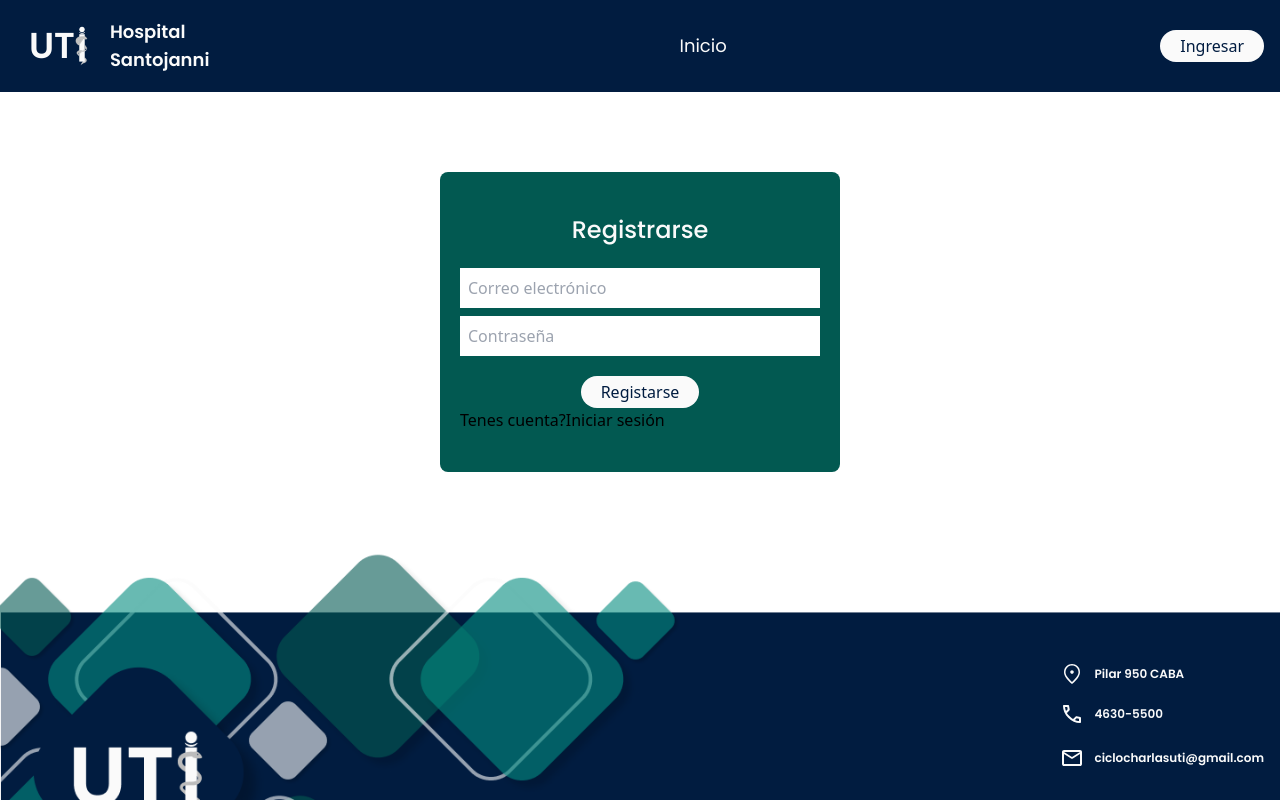
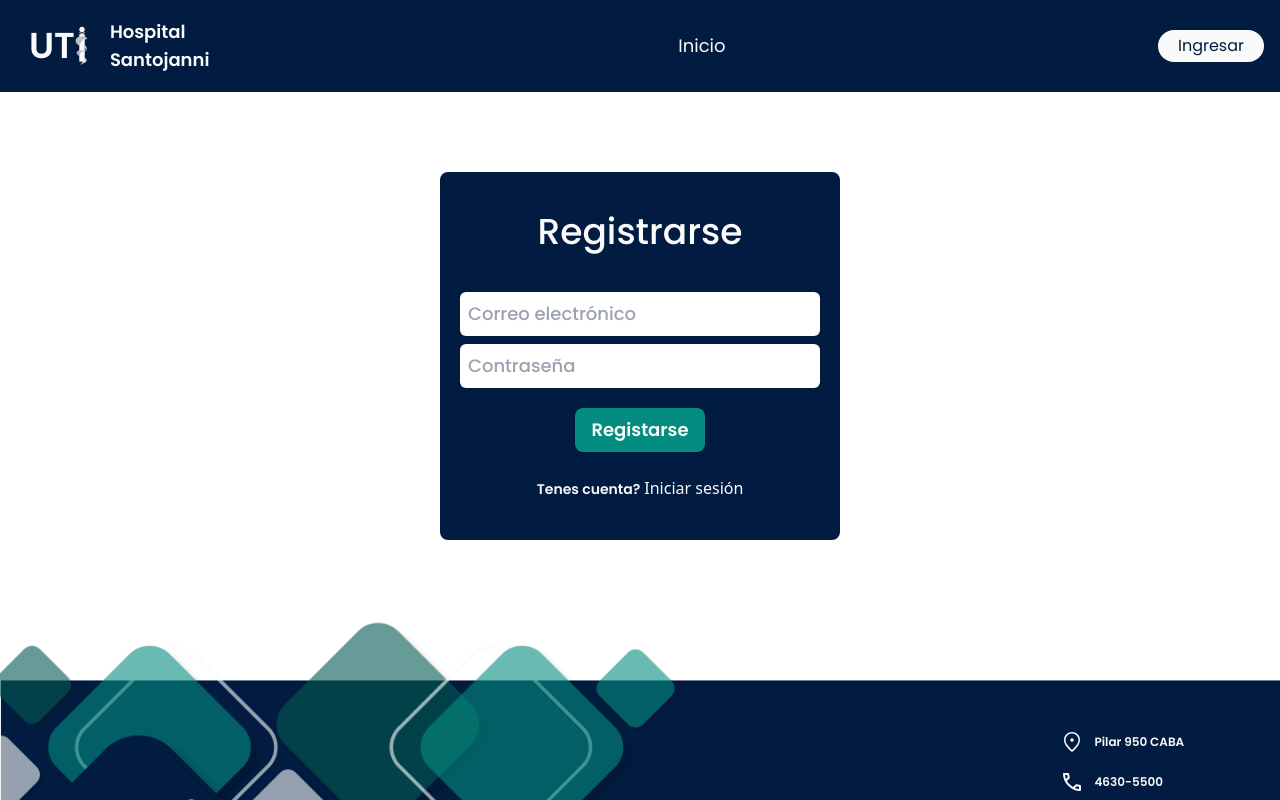
Before and after one commit to jnardi86/santojanniUTI, a React (Vite) app: page /login in a window 1280 px wide. Both pictures are taken after a click on the button "Crear cuenta". Shown: the top 800 px of the page. Built offline with nearby package versions, Linux system fonts and the light colour scheme; no server answers.

Commit message:
Add new styles to signin/singup

```diff
--- a/src/components/customComponents/CustomButton.jsx
+++ b/src/components/customComponents/CustomButton.jsx
@@ -2,11 +2,11 @@ import React from 'react'
 
 const CustomButton = ({ type, onClick, label, style  }) => {
 
-    const customStyle = `py-1 px-5 bg-White text-Blue rounded-l-full rounded-r-full hover:bg-Green text-white font-semibold rounded-md ${style}`
+    const customStyle = `py-1 px-5 bg-White font-poppins text-Blue rounded-l-full rounded-r-full hover:bg-Green font-semibold rounded-md`
 
     return (
         <button
-            className={customStyle}
+            className={`${style ? style : customStyle }`}
             onClick={onClick}
             type={type}
         >
--- a/src/pages/login/components/SigninForm.jsx
+++ b/src/pages/login/components/SigninForm.jsx
@@ -39,7 +39,7 @@ const SigninForm = () => {
                 <input
                     type="email"
                     name="email"
-                    className='w-full border-none px-2 py-2 mb-2'
+                    className='w-full font-poppins font-medium text-lg text-DarkGreen border-none rounded-md px-2 py-2 mb-2'
                     placeholder="Correo electrónico"
                     required />
             </div>
@@ -47,15 +47,20 @@ const SigninForm = () => {
                 <input
                     type="password"
                     name="password"
-                    className='w-full border-none px-2 py-2 mb-5'
+                    className='w-full font-poppins font-medium text-lg text-DarkGreen border-none rounded-md px-2 py-2 mb-5'
                     placeholder="Contraseña"
-                    required />
+                    required
+                />
             </div>
-            <div className="w-full  flex justify-center">
+            <div className="w-full flex justify-center">
                 <CustomButton
                     type={"submit"}
-                    label={"Iniciar Sesión"}>
-                </CustomButton></div>
+                    label={"Iniciar Sesión"}
+                    style={"bg-Blue py-2 px-4 text-White font-poppins font-semiBold text-lg rounded-lg hover:bg-White hover:text-DarkGreen focus:outline-none focus:shadow-outline"}
+                    // bg-blue-500 hover:bg-blue-700 text-white font-bold py-2 px-4 rounded focus:outline-none focus:shadow-outline
+                >
+                </CustomButton>
+            </div>
         </form >
     )
 }
--- a/src/pages/login/components/SignupForm.jsx
+++ b/src/pages/login/components/SignupForm.jsx
@@ -54,7 +54,7 @@ const SignupForm = ({ setShowLogin }) => {
         <input
           type="email"
           name="email"
-          className='w-full border-none px-2 py-2 mb-2'
+          className='w-full font-poppins font-medium text-lg text-DarkGreen border-none rounded-md px-2 py-2 mb-2'
           placeholder="Correo electrónico"
           required />
       </div>
@@ -62,14 +62,16 @@ const SignupForm = ({ setShowLogin }) => {
         <input
           type="password"
           name="password"
-          className='w-full border-none px-2 py-2 mb-5'
+          className='w-full font-poppins font-medium text-lg text-DarkGreen border-none rounded-md px-2 py-2 mb-5'
           placeholder="Contraseña"
           required />
       </div>
-      <div className="w-full  flex justify-center">
+      <div className="w-full flex justify-center">
         <CustomButton
           type={"submit"}
-          label={"Registarse"}>
+          label={"Registarse"}
+          style={"bg-Green py-2 px-4 text-White font-poppins font-semiBold text-lg rounded-lg hover:bg-White hover:text-DarkGreen focus:outline-none focus:shadow-outline"}
+        >
         </CustomButton>
       </div>
 
--- a/src/pages/login/view/LoginView.jsx
+++ b/src/pages/login/view/LoginView.jsx
@@ -14,13 +14,10 @@ const LoginView = () => {
 
   return (
     <div
-      className="bg-DarkGreen rounded-lg
-    w-[95%]
-    flex justify-center
-    laptop1:w-[50%] max-w-[400px] mx-auto py-10 my-20">
+      className={`rounded-lg w-[95%] flex justify-center laptop1:w-[50%] max-w-[400px] mx-auto py-10 my-20 ${showLogin ? 'bg-DarkGreen' : 'bg-Blue'}`}>
       <div className="w-full px-5">
         <h2
-          className="pb-5 text-White text-center font-poppins font-medium text-[24px]" >{showLogin ? 'Iniciar sesión' : 'Registrarse'}</h2>
+          className="pb-5 mb-5 font-poppins font-medium text-White text-center text-2xl laptop1:text-4xl" >{showLogin ? 'Iniciar sesión' : 'Registrarse'}</h2>
         {
           showLogin ? (
             <SigninForm />
@@ -30,31 +27,26 @@ const LoginView = () => {
             />
           )
         }
-          {showLogin ? (
-            <React.Fragment>
-              <div className="mb-2 flex justify-center text-White">
-                <p className="pe-2">Aún no tenes una cuenta?</p>
-                <button onClick={toggleForm}>Crear cuenta</button>
-              </div>
-              <div className="flex justify-center text-White">
-                <p className="pe-2">Olvidaste tu contraseña?</p>
-                <Link to={'/resetPassword'}>Restablecer contraseña</Link></div>
-
-            </React.Fragment>
-          ) : (
-            <React.Fragment>
-              Tenes cuenta?
+        {showLogin ? (
+          <>
+            <div className="mt-6 text-center text-White">
+              <span className="font-poppins font-semiBold text-sm mr-1 laptop1:text-base">Aún no tenes una cuenta?</span>
+              <button className="font-poppins font-regular text-sm laptop1:text-base" onClick={toggleForm}>Crear cuenta</button>
+            </div>
+            <div className="mt-6 text-center text-White">
+              <span className="font-poppins font-semiBold text-sm mr-1 laptop1:text-base">Olvidaste tu contraseña?</span>
+              <span className="font-poppins font-regular text-sm mr-1 laptop1:text-base"><Link to={'/resetPassword'}>Hace click acá</Link></span>
+            </div>
+          </>
+        ) : (
+          <>
+            <div className="mt-6 text-center text-White">
+              <span className="font-poppins font-semiBold text-sm mr-1">Tenes cuenta?</span>
               <button onClick={toggleForm}>Iniciar sesión</button>
-
-            </React.Fragment>
-          )}
-
-          {/* {showLogin ? 'Aún no tenes una cuenta? ' : 'Tenes cuenta? '}
-          <button onClick={toggleForm}>
-            {showLogin ? 'Crear cuenta' : 'Iniciar sesión'}
-          </button> */}
+            </div>
+          </>
+        )}
       </div>
-
     </div>
   )
 }
```
